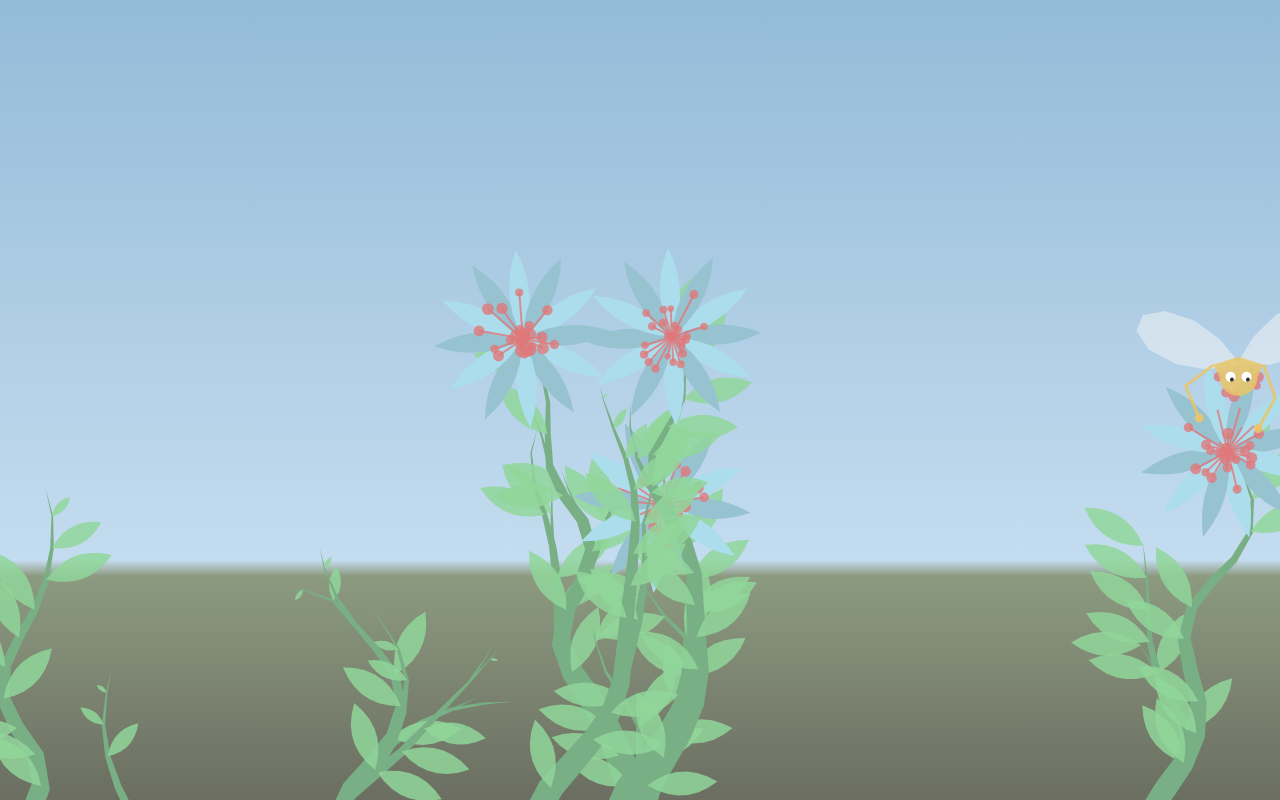
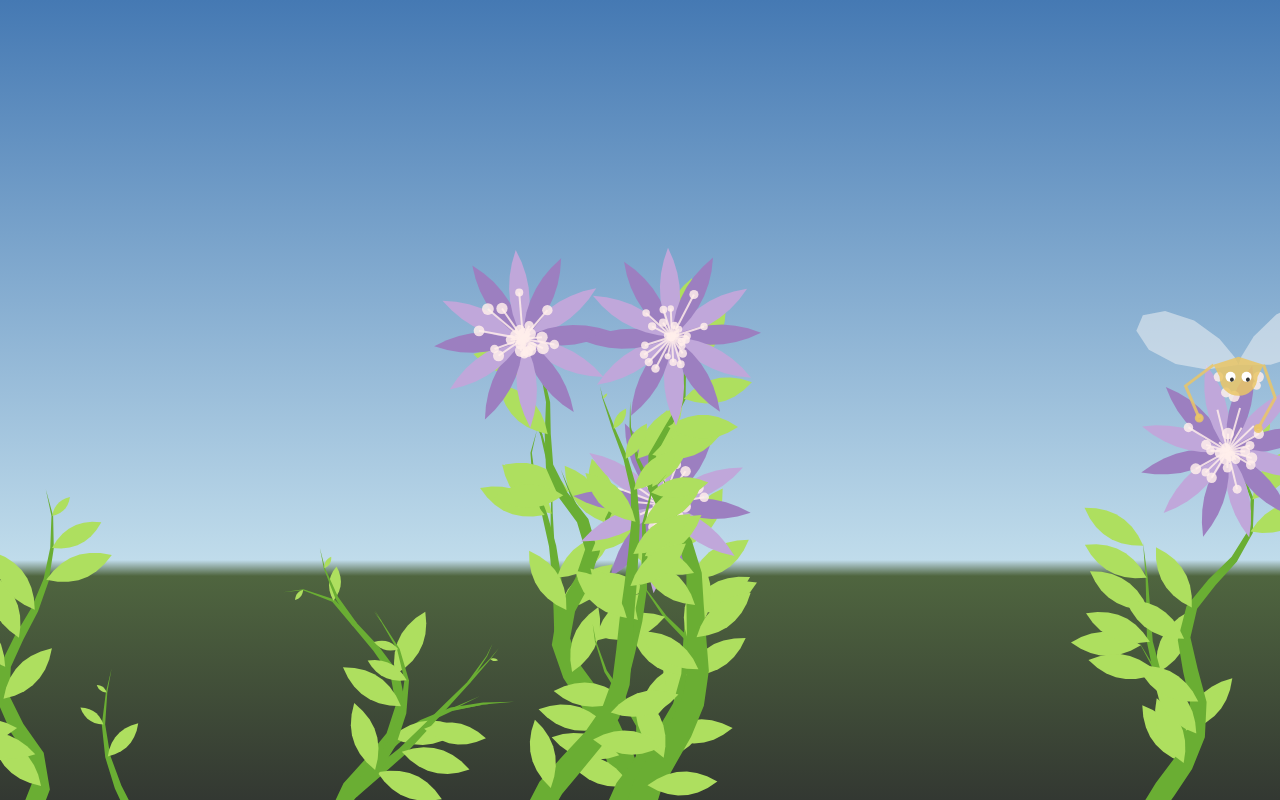
Before and after one commit to jobtalle/SketchPollen, a plain HTML site: page index.html in a window 1280 px wide. Drawn offline with Linux system fonts and the light colour scheme.

Commit message:
Changed colors

```diff
--- a/css/style.css
+++ b/css/style.css
@@ -5,7 +5,7 @@ body {
 #wrapper {
     width: 100vw;
     height: 100vh;
-    background-image: linear-gradient(to bottom, #93bbd8, #c4dcef 70%, #8c9a80 72%, #6b6e61 100%);
+    background-image: linear-gradient(to bottom, #4579b3, #c0dceb 70%, #4f653f 72%, #333832 100%);
     overflow: hidden;
 }
 
--- a/js/flowerModel.js
+++ b/js/flowerModel.js
@@ -2,8 +2,8 @@ const FlowerModel = function() {
     const petalCount = 12;
     const petalLength = 140;
     const petalColors = [
-        "#abdded",
-        "#97c2d0"];
+        "#c0a7da",
+        "#9c7fc0"];
 
     this.getPetalWidths = () => {
         const petalWidth = 10;
--- a/js/leaf.js
+++ b/js/leaf.js
@@ -51,5 +51,5 @@ const Leaf = function(model, x, y, direction) {
 
 Leaf.NOISE_SCALE = 2;
 Leaf.WIGGLE_AMPLITUDE = 0.5;
-Leaf.COLOR = "rgba(145,214,154,0.85)";
+Leaf.COLOR = "rgb(174,223,95)";
 Leaf.PRECISION = 8;
--- a/js/plant.js
+++ b/js/plant.js
@@ -21,7 +21,7 @@ const Plant = function(model, x, floor, ceiling) {
         transform.translate(x, floor);
         transform.rotate(Math.PI * -1.5);
 
-        context.fillStyle = "#79af84";
+        context.fillStyle = "#6aae33";
         context.strokeStyle = "black";
 
         stalk.draw(context, transform);
--- a/js/poll.js
+++ b/js/poll.js
@@ -38,4 +38,4 @@ const Poll = function() {
 Poll.RADIUS_MIN = 4;
 Poll.RADIUS_MAX = 6;
 Poll.GROW_TIME = 8;
-Poll.COLOR = "rgba(224,119,120,0.78)";
+Poll.COLOR = "rgba(255,238,235,0.84)";
```
